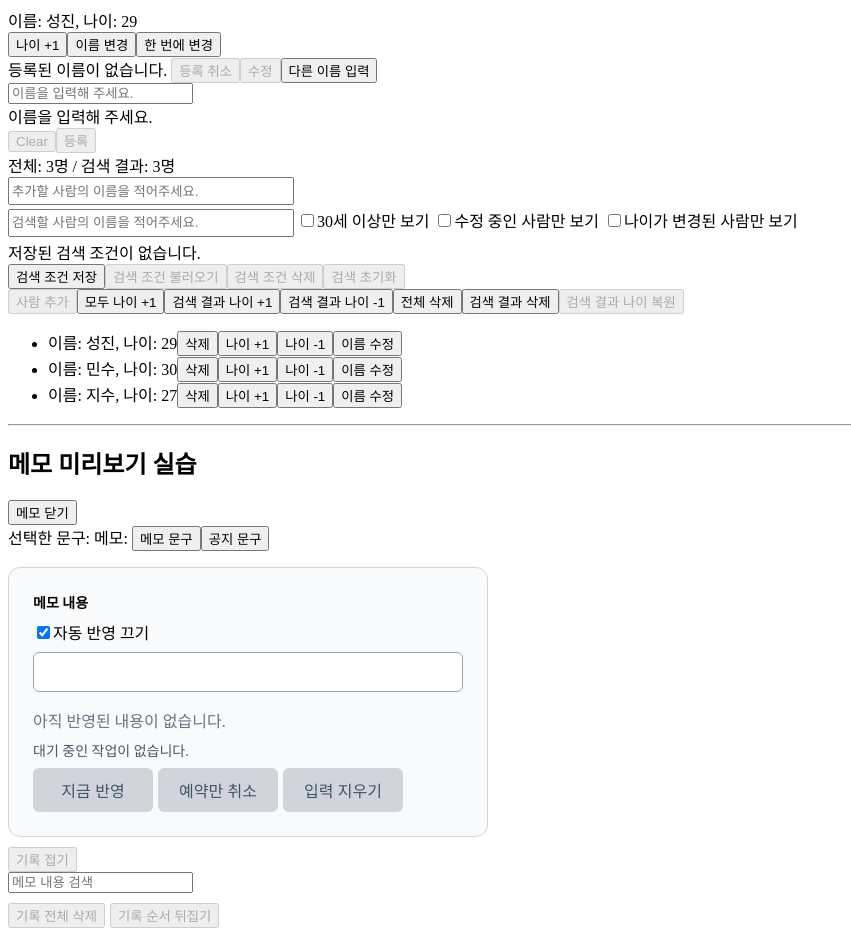
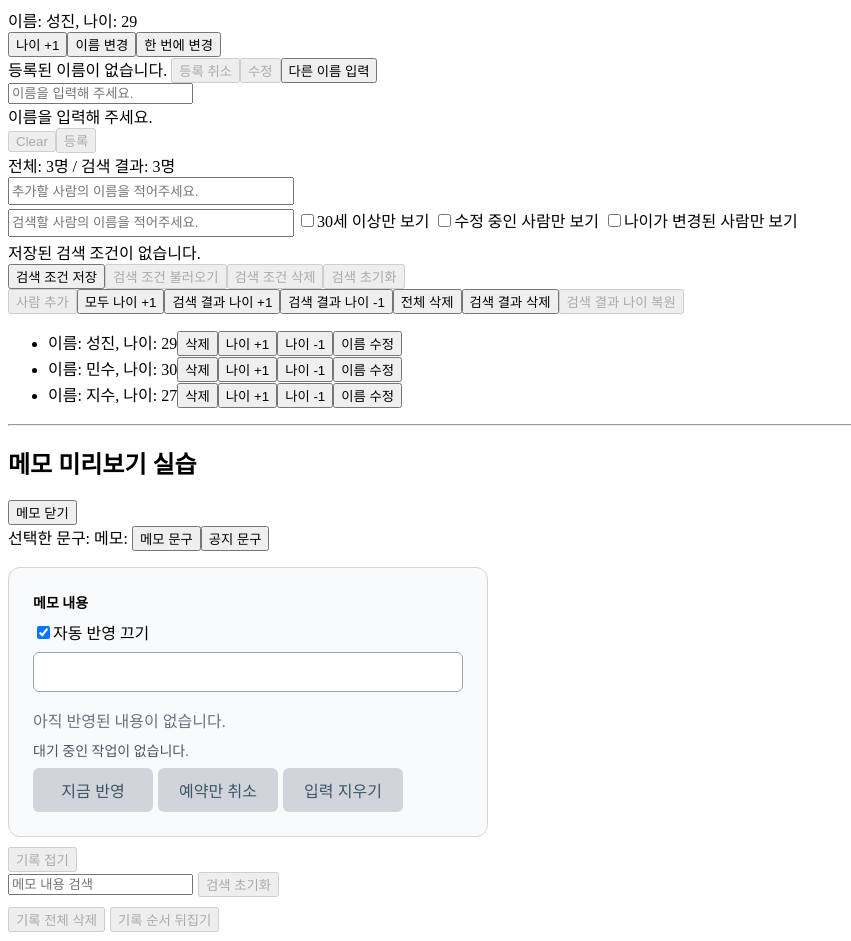
Before and after one commit to wlsdksql12/react-typescript-study, a React (Vite) app: page / in a window 1280 px wide. Shown: the top 941 px of the page, without its empty margins (0-851 px from the left). Built offline with nearby package versions, Linux system fonts and the light colour scheme.

Commit message:
2026-10-19 과제

```diff
--- a/src/MemoHistory.tsx
+++ b/src/MemoHistory.tsx
@@ -69,6 +69,11 @@ export default function MemoHistory({
       handleCancelEdit();
     }
   };
+
+  const handleClearSearch = () => {
+    setSearchKeyword("");
+  };
+
   return (
     <form onSubmit={handleEditSubmit}>
       <button
@@ -79,13 +84,20 @@ export default function MemoHistory({
       >
         {showMemoList ? "기록 접기" : "기록 펼치기"}
       </button>
-      <div>
+      <div className="memo-search">
         <input
           placeholder="메모 내용 검색"
           value={searchKeyword}
           onChange={(event) => setSearchKeyword(event.target.value)}
           disabled={editingId !== null}
         />
+        <button
+          type="button"
+          disabled={searchKeyword.trim() === "" || editingId !== null}
+          onClick={handleClearSearch}
+        >
+          검색 초기화
+        </button>
       </div>
       <div className="memo-button-contnet">
         <button
--- a/src/style/style.css
+++ b/src/style/style.css
@@ -167,7 +167,8 @@
   white-space: nowrap;
 }
 
-.memo-button-contnet {
+.memo-button-contnet,
+.memo-search {
   display: flex;
   flex-direction: row;
   align-items: center;
```
Also changed, not shown: 1 other file (tests, documents, lock files or other folders).
